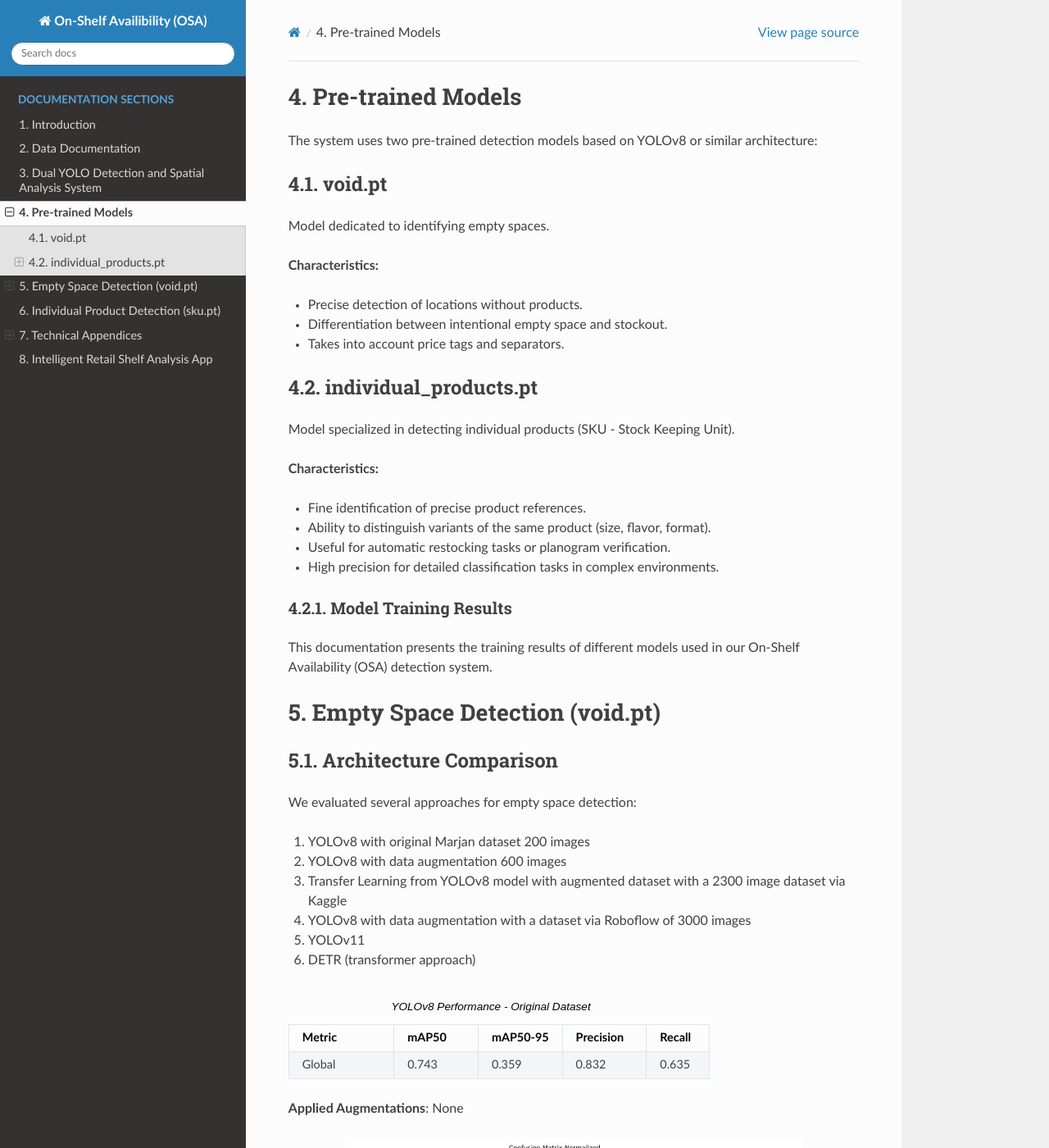
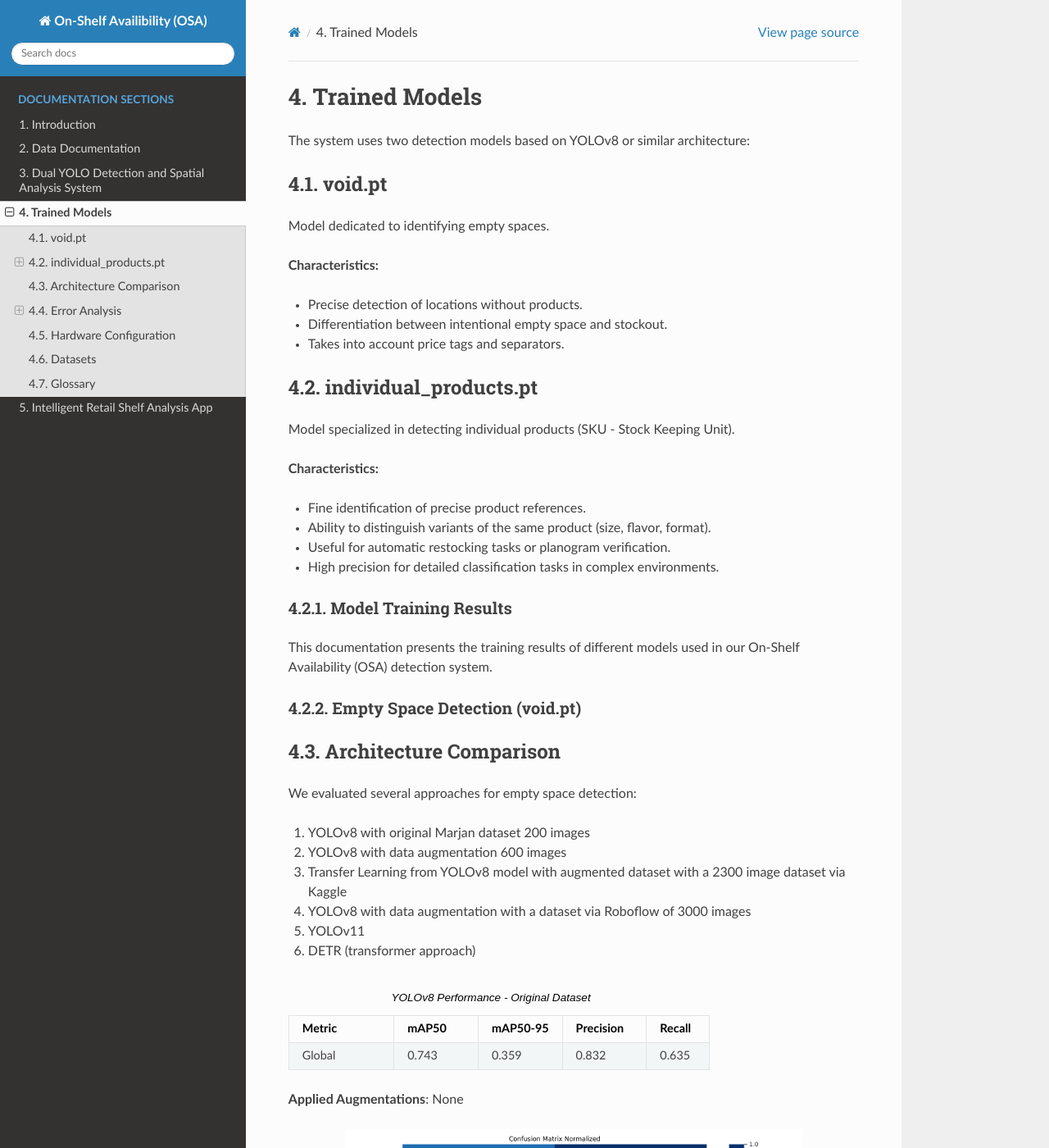
Before and after one commit to Amine-te/OSA_app, a Sphinx documentation site: the page built from docs/source/models.rst, in a window 1280 px wide and 1400 px high. Shown: the whole window at 82% size. Built offline with Sphinx 7.4.7 and the Read the Docs theme 3.1.0, drawn with Linux system fonts in a browser that asks for light colours; some of the changed text lies outside the part shown.

Commit message:
update source

```diff
--- a/docs/source/models.rst
+++ b/docs/source/models.rst
@@ -1,7 +1,8 @@
-Pre-trained Models
+==================
+Trained Models
 ==================
 
-The system uses two pre-trained detection models based on YOLOv8 or similar architecture:
+The system uses two detection models based on YOLOv8 or similar architecture:
 
 void.pt
 -------
@@ -26,7 +27,6 @@
 - Useful for automatic restocking tasks or planogram verification.
 - High precision for detailed classification tasks in complex environments.
 
-====================================
 Model Training Results
 ====================================
 
```
